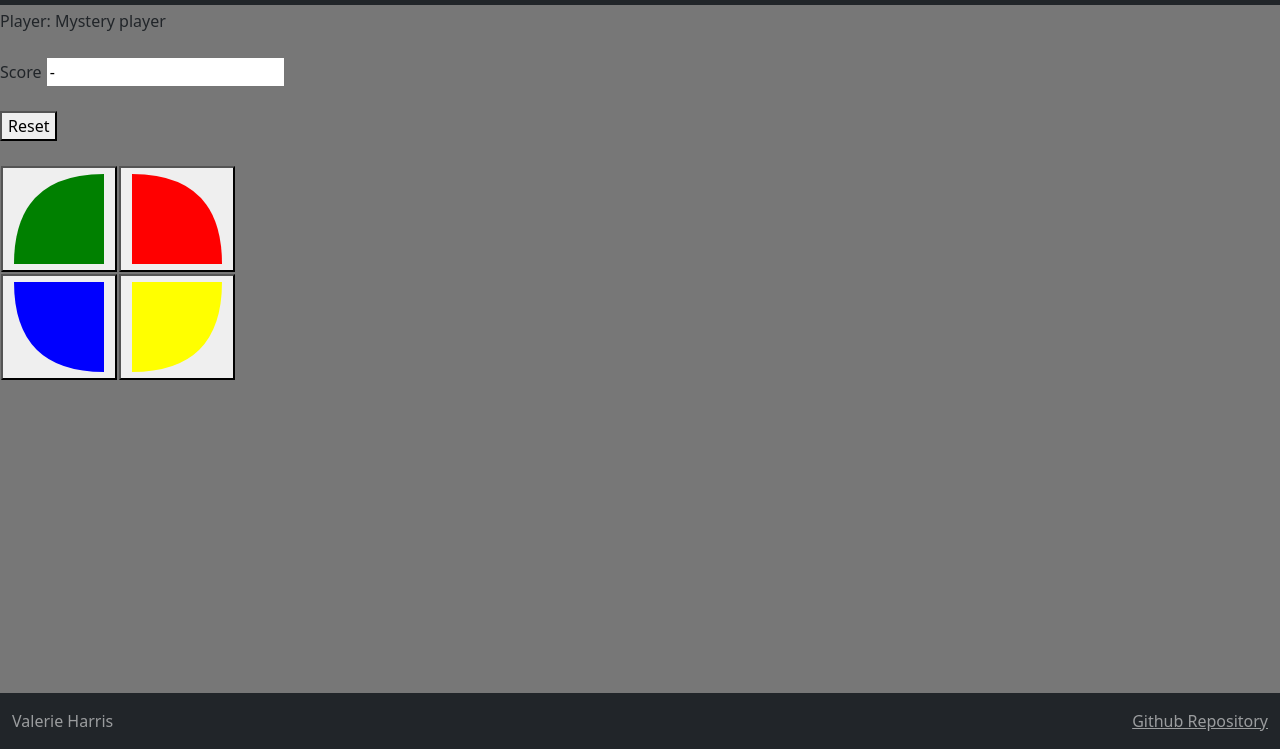
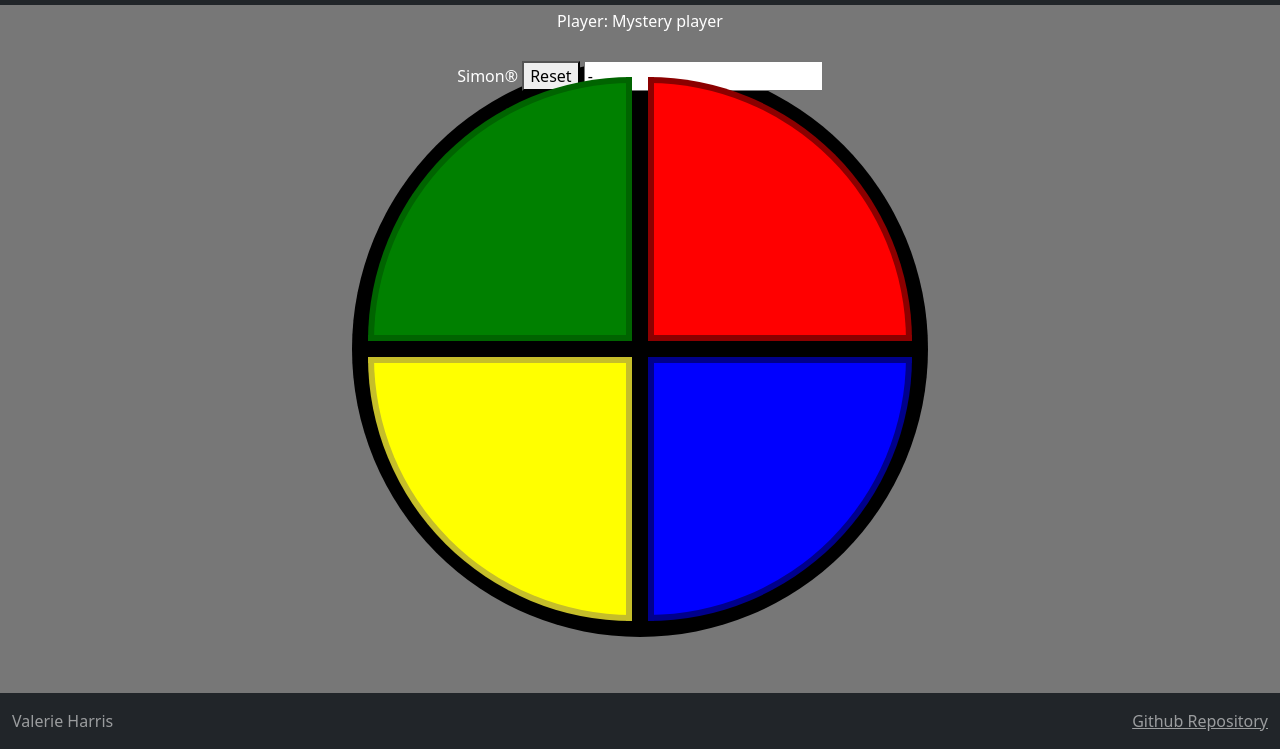
Before and after one commit to EntropyValley/simon, a plain HTML site: page play.html in a window 1280 px wide. Shown: the part 51-800 px from the top of the page. Drawn offline with nearby package versions, Linux system fonts and the light colour scheme.

Commit message:
Add Basic Simon Button Styles

```diff
--- a/play.html
+++ b/play.html
@@ -36,61 +36,21 @@
         </nav>
 
         <main>
-            <div class="players">
+            <div id="players">
                 Player:
                 <span class="player-name">Mystery player</span>
             </div>
 
-            <br/>
-
-            <div>
-                <label for="count">Score</label>
-                <input type="text" id="count" value="-" readonly/>
-            </div>
-
-            <br />
-
-            <div>
-                <button>Reset</button>
-            </div>
-
-            <br />
-
-            <div>
-                <table>
-                    <tr>
-                        <td>
-                            <button>
-                                <svg aria-hidden="true" viewBox="0 0 100 100" height="100" width="100">
-                                    <path d="M 95,5 95,95 5,95 Q 5,5 95,5" fill="green" />
-                                </svg>
-                            </button>
-                        </td>
-                        <td>
-                            <button>
-                                <svg aria-hidden="true" viewBox="0 0 100 100" height="100" width="100">
-                                    <path d="M5,5 5,95 95,95 Q 95,5 5,5" fill="red" />
-                                </svg>
-                            </button>
-                        </td>
-                    </tr>
-                    <tr>
-                        <td>
-                            <button>
-                                <svg aria-hidden="true" viewBox="0 0 100 100" height="100" width="100">
-                                    <path d="M5,5 95,5 95,95 Q 5,95 5,5" fill="blue" />
-                                </svg>
-                            </button>
-                        </td>
-                        <td>
-                            <button>
-                                <svg aria-hidden="true" viewBox="0 0 100 100" height="100" width="100">
-                                    <path d="M95,5 5,5 5,95 Q 95,95 95,5" fill="yellow" />
-                                </svg>
-                            </button>
-                        </td>
-                    </tr>
-                </table>
+            <div id="simon">
+                <div id="simon-center">
+                    <span id="title">Simon&reg;</span>
+                    <button id="reset">Reset</button>
+                    <input type="text" id="count" value="-" readonly/>
+                </div>
+                <button id="simon-top-left" class="simon-button"></button>
+                <button id="simon-top-right" class="simon-button"></button>
+                <button id="simon-bottom-left" class="simon-button"></button>
+                <button id="simon-bottom-right" class="simon-button"></button>
             </div>
         </main>
 
--- a/styles.css
+++ b/styles.css
@@ -9,7 +9,7 @@ body {
     min-height: 100vh;
 }
 
-#login, #about {
+#login, #about, #simon {
     position: absolute;
     top: 50%;
     left: 50%;
@@ -17,3 +17,54 @@ body {
     text-align: center;
     color: white;
 }
+
+#players {
+    text-align: center;
+    color: white;
+}
+
+#simon {
+    height: min(72vw, 72vh);
+    width: min(72vw, 72vh);
+    background: black;
+    border-radius:50%;
+}
+
+.simon-button {
+    position: absolute;
+    height: min(33vw, 33vh);
+    width: min(33vw, 33vh);
+    border: min(0.75vw,0.75vh) solid;
+}
+
+#simon-top-left {
+    top: min(2vw, 2vh);
+    left: min(2vw, 2vh);
+    background: green;
+    border-color: darkgreen;
+    border-top-left-radius:100%;
+}
+
+#simon-top-right {
+    top: min(2vw, 2vh);
+    right: min(2vw, 2vh);
+    background: red;
+    border-color: darkred;
+    border-top-right-radius:100%;
+}
+
+#simon-bottom-left {
+    bottom: min(2vw, 2vh);
+    left: min(2vw, 2vh);
+    background: yellow;
+    border-color: #c5be2a;
+    border-bottom-left-radius:100%;
+}
+
+#simon-bottom-right {
+    bottom: min(2vw, 2vh);
+    right: min(2vw, 2vh);
+    background: blue;
+    border-color: darkblue;
+    border-bottom-right-radius:100%;
+}
```
